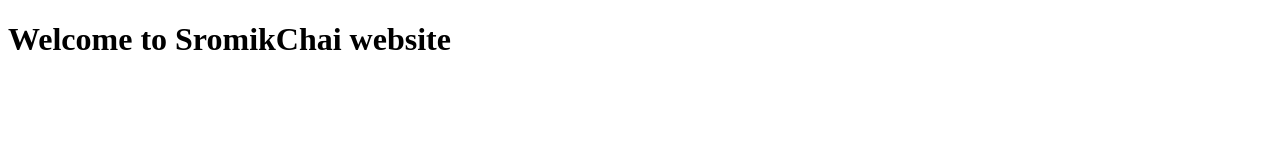
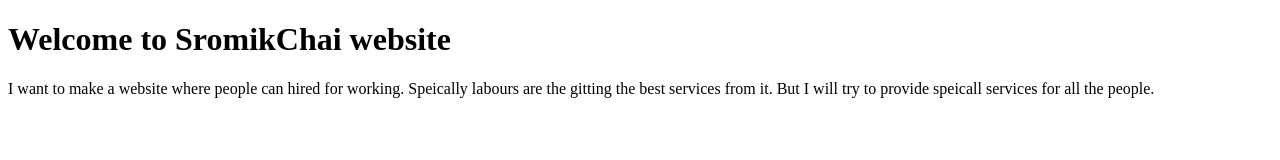
Before and after one commit to mursalinmirme/sromikchai, a plain HTML site: page index.html in a window 1280 px wide. Drawn offline with Linux system fonts and the light colour scheme.

Commit message:
I am added a short description for the website

```diff
--- a/index.html
+++ b/index.html
@@ -7,5 +7,6 @@
 </head>
 <body>
     <h1>Welcome to SromikChai website</h1>
+    <p>I want to make a website where people can hired for working. Speically labours are the gitting the best services from it. But I will try to provide speicall services for all the people. </p>
 </body>
 </html>
```
